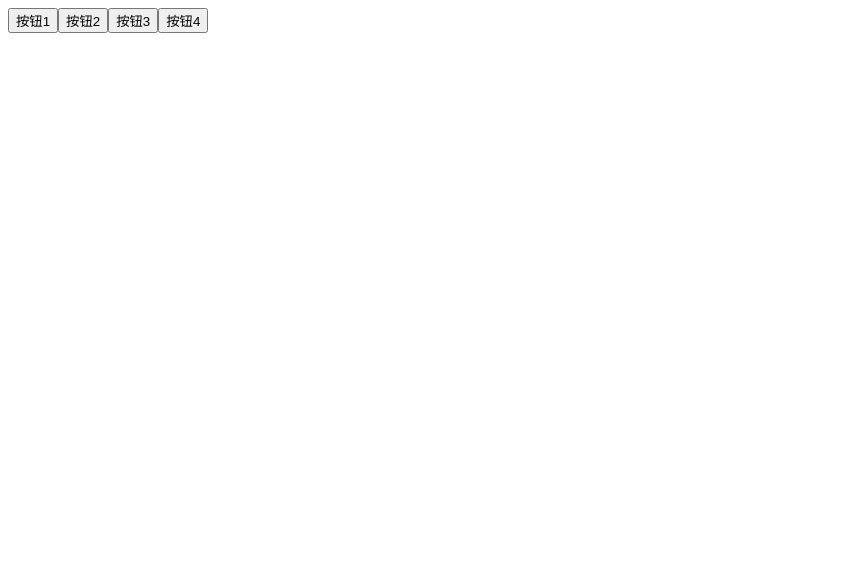
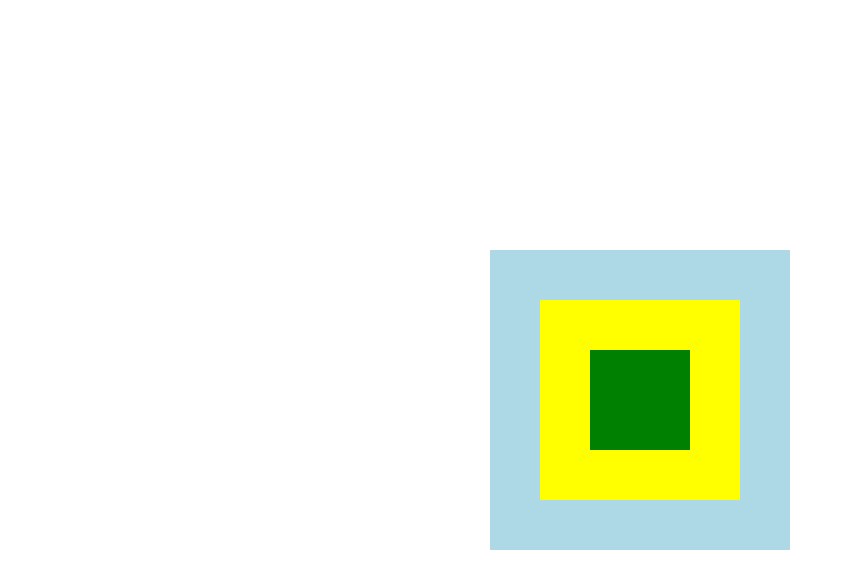
Before and after one commit to seeyax/React, a React app: page / in a window 1280 px wide. Shown: the top 588 px of the page, without its empty margins (0-845 px from the left). Built offline with nearby package versions, Linux system fonts and the light colour scheme.

Commit message:
React合成事件

```diff
--- a/src/index.jsx
+++ b/src/index.jsx
@@ -8,7 +8,8 @@ import 'react-app-polyfill/stable'
 // import Dialog from './views/components/Dialog';
 // import Vote from './views/Vote'
 // import NewVote from './views/NewVotes'
-import Demo from './views/SyntheticEvents'
+import Demo from './views/Reactshijianhecheng'
+import './index.less'
 
 
 const root = ReactDOM.createRoot(document.getElementById('root'));
--- /dev/null
+++ b/src/index.less
@@ -0,0 +1,33 @@
+* {
+  margin: 0;
+  padding: 0;
+}
+html,body{
+  height: 100%;
+  overflow: hidden;
+}
+.center{
+  position: absolute;
+  top: 50%;
+  left: 50%;
+  transform: translate(-50%,-50%);
+}
+
+#root{
+  .center;
+  width: 300px;
+  height: 300px;
+  background: lightblue;
+}
+.outer{
+  .center;
+  width: 200px;
+  height: 200px;
+  background: yellow;
+}
+.inner{
+  .center;
+  width: 100px;
+  height: 100px;
+  background: green;
+}
--- /dev/null
+++ b/src/views/Reactshijianhecheng.jsx
@@ -0,0 +1,63 @@
+
+import React from 'react'
+
+class Demo extends React.Component {
+  render() {
+    // onClickCapture: 捕获阶段触发
+    return <div className="outer"
+      onClick={()=>{
+        console.log('outer 冒泡');
+      }}
+      onClickCapture={() => {
+        console.log('outer 捕获');
+      }}
+    >
+      <div className="inner"
+      onClick={()=>{
+        console.log('inner 冒泡');
+      }}
+      onClickCapture={() => {
+        console.log('inner 捕获');
+      }}
+      ></div>
+    </div>
+  }
+
+  componentDidMount () {
+    document.body.addEventListener('click', () => {
+      console.log('body 捕获');
+    }, true)
+    document.body.addEventListener('click', () => {
+      console.log('body 冒泡');
+    }, false)
+
+    let root = document.querySelector('#root')
+    root.addEventListener('click', () => {
+      console.log('root 捕获');
+    }, true)
+    root.addEventListener('click', () => {
+      console.log('root 冒泡');
+    }, false)
+    // body 捕获 -> outer 捕获 -> inner 捕获 -> root 捕获 -> inner 冒泡 -> outer 冒泡 -> root 冒泡 -> body 冒泡
+    // root是乱的
+  }
+}
+
+export default Demo
+
+/**
+ * React中合成事件的处理原理
+  绝对不是给当前元素基于addEventListener单独做的事件绑定，React中的合成事件，都是基于'事件委托'处理的
+    + 在React17及以后版本，都是委托给#root这个容器[捕获和冒泡都做了委托]
+    + 在React17版本以前，都是委托给document这个容器的[而且只做了冒泡阶段的委托]
+    + 对于没有实现事件传播机制的，才是单独做的单独绑定[例如：onMouseEnter/onMounseLeave]
+
+  在组件渲染的时候，如果发现JSX元素属性中有onXxx/onXxxCapture这样的属性，不会给当前元素直接做事件绑定，只是把绑定的方法
+  赋值给元素的相关属性！！
+
+  然后对#root这个容器做了事件绑定[捕获和冒泡都做了]
+    原因：因为组件中所渲染的内容，最后都会插入到#root这个容器中，这样点击页面中任何一个元素，最后都会把#root的点击行为触发
+
+ *
+ *
+ */
```
